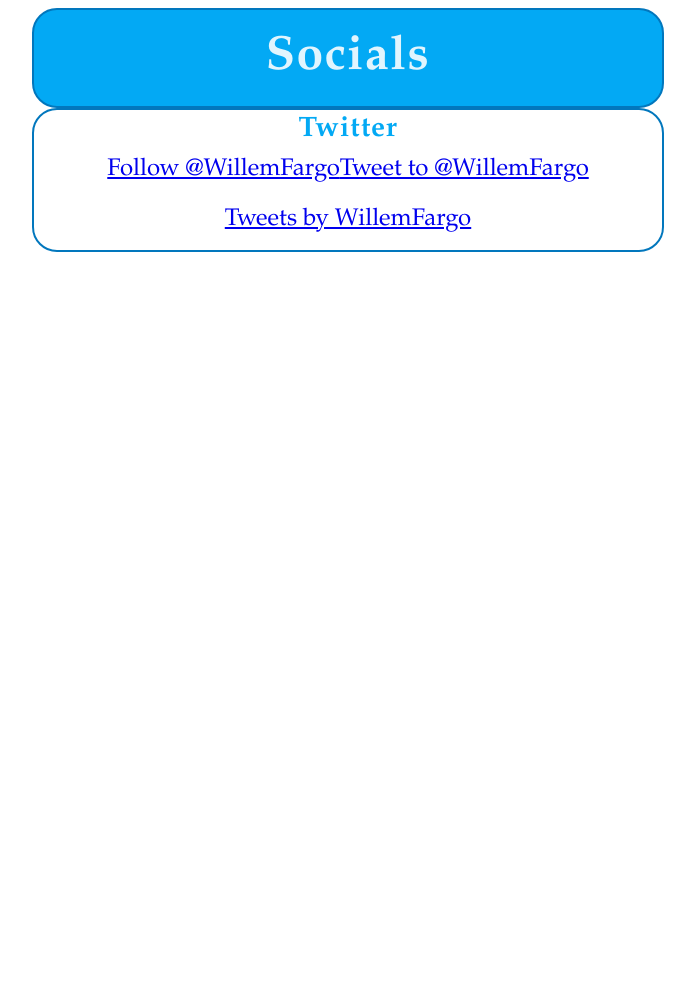
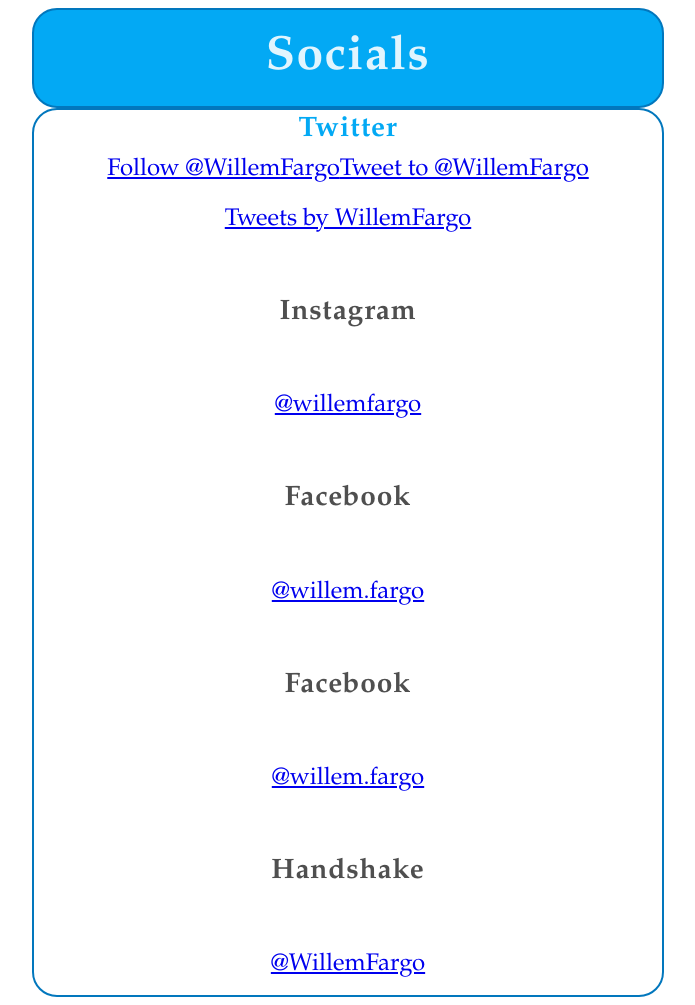
Before and after one commit to willf79/willf79.github.io, a plain HTML site: page socials.html in a window 1280 px wide. Shown: the whole page, without its empty margins (292-987 px from the left). Before the commit the page ends 800 px from the top, so only its background shows below. Drawn offline with Linux system fonts and the light colour scheme.

Commit message:
add socials

```diff
--- a/socials.html
+++ b/socials.html
@@ -14,7 +14,7 @@
       <h1>Socials</h1>
     </div>
     <div class = "twitter-wrapper">
-      <div class="twitter-heading">
+      <div class="twitter-header">
         <h3>Twitter</h3>
       </div>
       <div class = "twitter-follow-tweet">
@@ -25,6 +25,23 @@
         <a class="twitter-timeline" data-height="400" href="https://twitter.com/WillemFargo?ref_src=twsrc%5Etfw">Tweets by WillemFargo</a> <script async src="https://platform.twitter.com/widgets.js" charset="utf-8"></script>
       <div class = "twitter-feed">
     </div>
+    <div class = "instagram-wrapper">
+      <h3>Instagram</h3>
+      <a href="https://www.instagram.com/willemfargo/">@willemfargo</a>
+    </div>
+    <div class = "facebook-wrapper">
+      <h3>Facebook</h3>
+      <a href="https://www.facebook.com/willem.fargo">@willem.fargo</a>
+    </div>
+    <div class = "linkedin-wrapper">
+      <h3>Facebook</h3>
+      <a href="https://www.linkedin.com/in/willem-fargo-843494ab">@willem.fargo</a>
+    </div>
+    <div class = "handshake-wrapper">
+      <h3>Handshake</h3>
+      <a href="https://cornell.joinhandshake.com/stu/users/7387265">@WillemFargo</a>
+    </div>
+
   </div>
 </body>
 </html>
--- a/styles/site2.css
+++ b/styles/site2.css
@@ -98,7 +98,7 @@ div {
   height: 1px;
 }
 
-.twitter-heading {
+.twitter-header {
   display: flex;
   align-items: center;
   justify-content: center;
```
